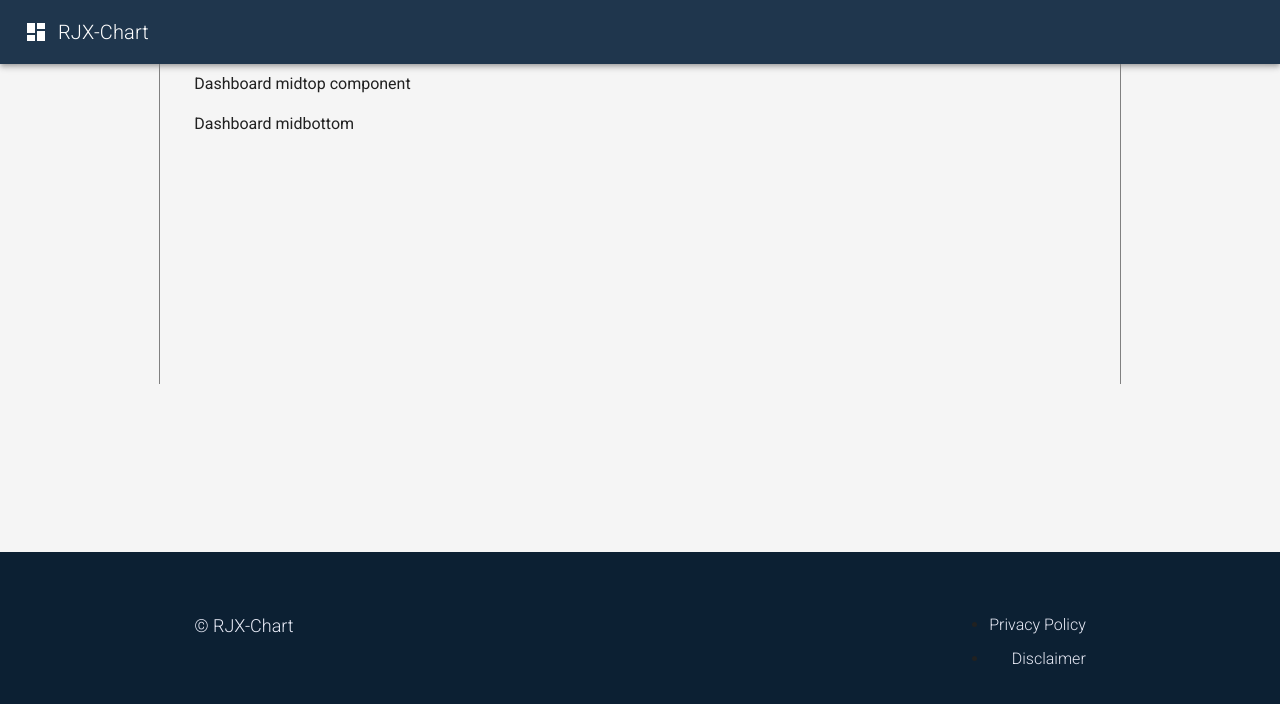
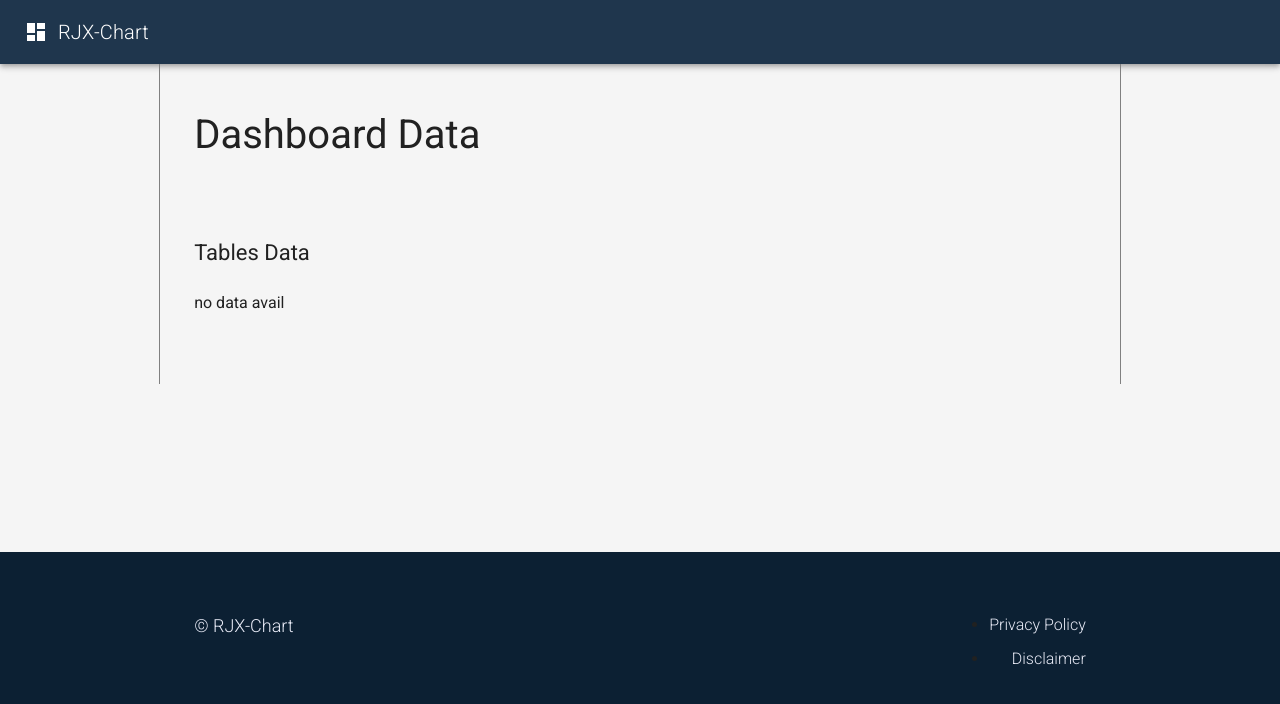
Before and after one commit to stefan22/rjxchart, a React (Create React App) app: page / in a window 1280 px wide. Shown: the top 704 px of the page. Built offline with nearby package versions, Linux system fonts and the light colour scheme.

Commit message:
[dashboard]dashboard component

```diff
--- a/src/components/main-content/Dashboard.js
+++ b/src/components/main-content/Dashboard.js
@@ -1,13 +1,17 @@
 import React, {Component} from 'react';
 import '../../scss/dashboard.scss';
 import {bringBall} from '../Helpers';
+import data from '../data';
+import DataTable from './DataTable';
 
 class Dashboard extends Component {
   constructor(props) {
     super(props);
     this.state = {
       isLoading: false,
+      data: [],
     };
+    this.getChartData = this.getChartData.bind(this);
 
   }
 
@@ -15,6 +19,9 @@ class Dashboard extends Component {
     this.setState({//bringBall
       isLoading: true,
     });
+
+    this.getChartData();
+
     setTimeout(() => {//optional
       this.setState((prevState) => ({
         isLoading: !prevState.isLoading,
@@ -22,8 +29,17 @@ class Dashboard extends Component {
     },2000);
   }
 
+  getChartData() {
+    let cd = data;
+    return this.setState({
+      data: cd,
+    });
+
+  }
+
   render() {
-    const {isLoading} = this.state;
+    const {isLoading, data} = this.state;
+    console.log(this);
     return (
       <div className=
         {`mid-section-wrapper ${(isLoading) ? '' : 'loading'}`}>
@@ -33,14 +49,30 @@ class Dashboard extends Component {
             <section className='row'>
               <div className='col-12'>
                 <div className='midtop'>
-                  Dashboard midtop component
+                  <h1>Dashboard Data</h1>
+
+
                 </div>
               </div>
             </section>
             <section className='row'>
               <div className='col-12'>
                 <div className='midbottom'>
-                  Dashboard midbottom
+                  <h3>Tables Data</h3>
+                  {
+                    (data.length) ?
+
+                      data.map((itm,idx) =>
+                        <DataTable
+                          key={idx}
+                          iskey={idx}
+                          {...itm}
+                        />
+                      )
+
+                      : 'no data avail'
+                  }
+
                 </div>
               </div>
             </section>
```
